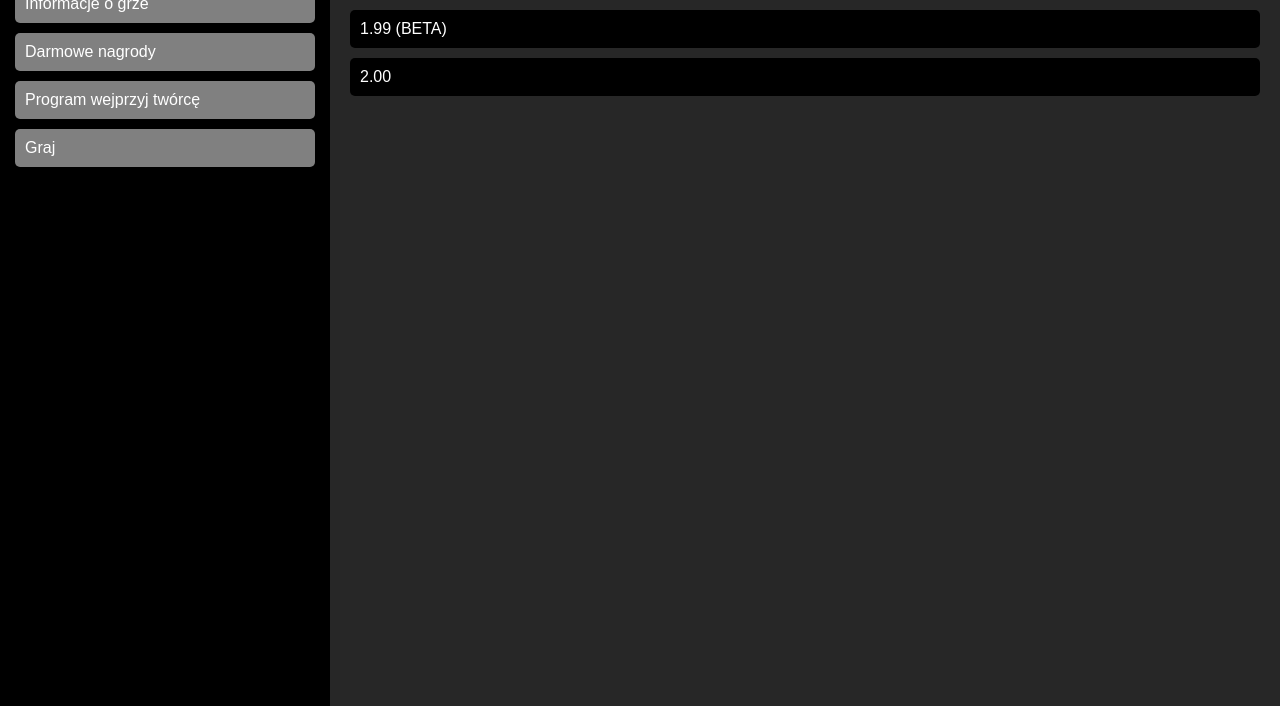
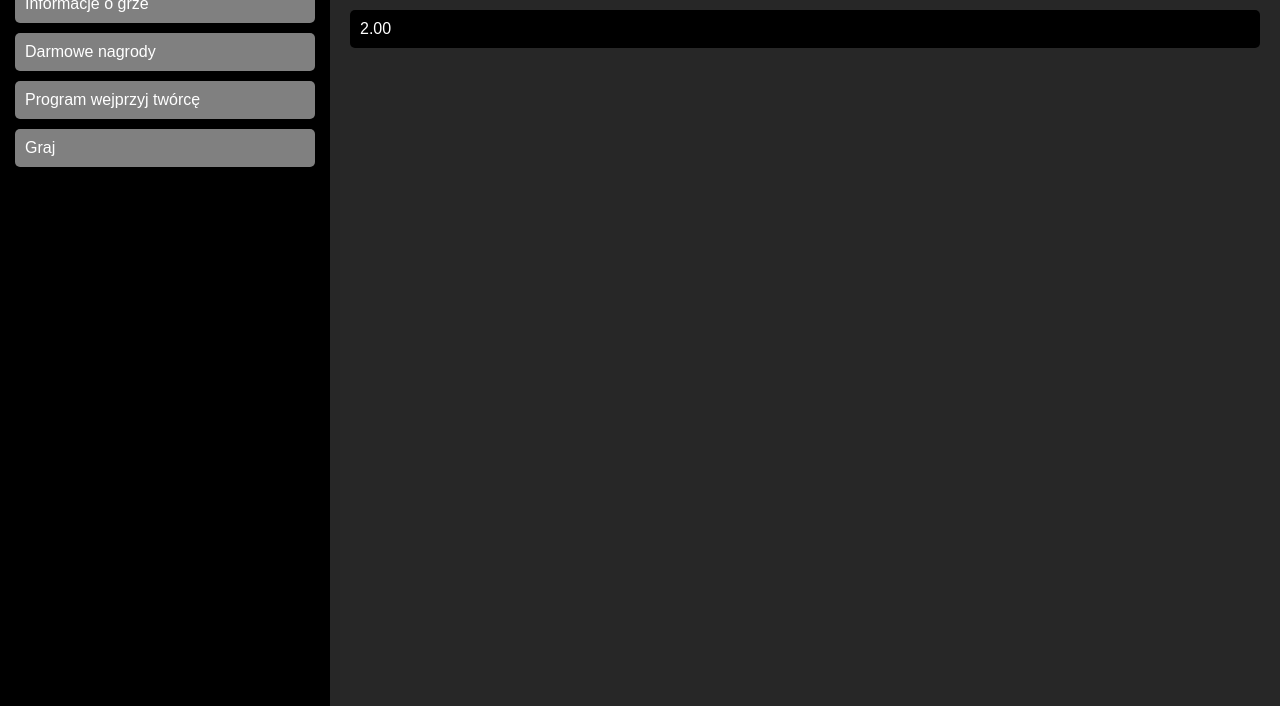
Before and after one commit to kubusmusGH/Page-Game, a plain HTML site: page play.html in a window 1280 px wide. Shown: the part 214-920 px from the top of the page. Drawn offline with Linux system fonts and the light colour scheme.

Commit message:
Add files via upload

```diff
--- a/play.html
+++ b/play.html
@@ -25,10 +25,7 @@
         <main class="content">
             <h2>Werjse:</h2>
             <a
-                href="https://cdn.discordapp.com/attachments/1341446637016322049/1399365480371982539/gra.py?ex=6888bc29&is=68876aa9&hm=9ae7e1e83d2cd4ccf20d7e22858307294076fc172b415d328564376d79deb76a&">1.99
-                (BETA)</a>
-            <a
-                href="https://cdn.discordapp.com/attachments/1393291335892603031/1399370401984807003/gra.py?ex=6888c0be&is=68876f3e&hm=2deb8c75c9df4af4048466b2f571d56e6263d998c10a271a20f3511f528918bc&">2.00</a>
+                href="https://cdn.discordapp.com/attachments/1393291335892603031/1404510104577118309/gra.py?ex=689b7377&is=689a21f7&hm=49336f6a3847342dc1d60215f724f091b12af3a9a680aa8d747d532449dc235c&">2.00</a>
         </main>
     </div>
 </body>
```
